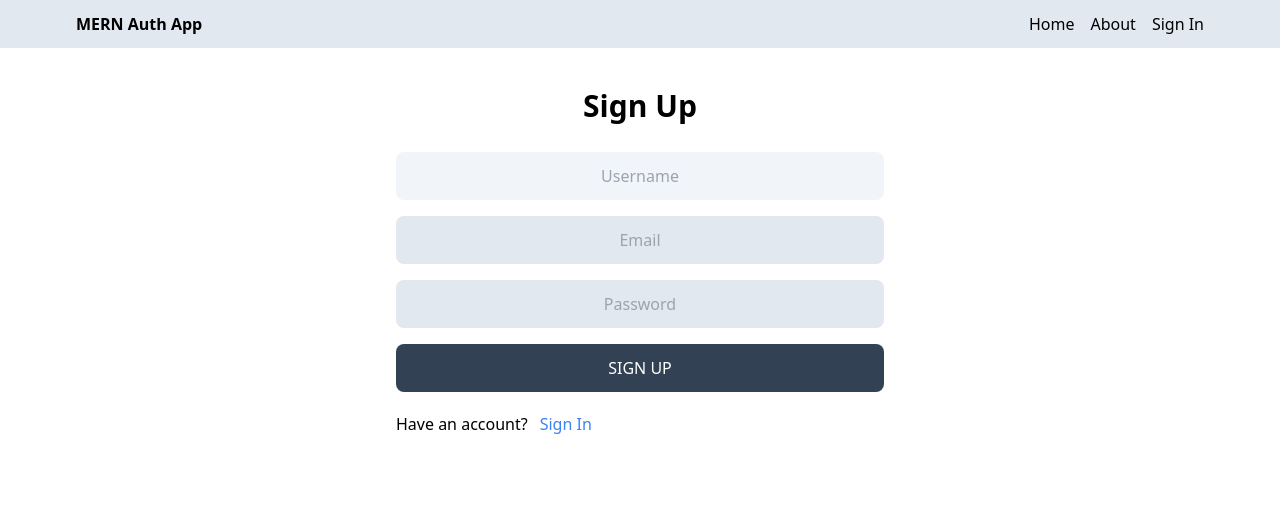
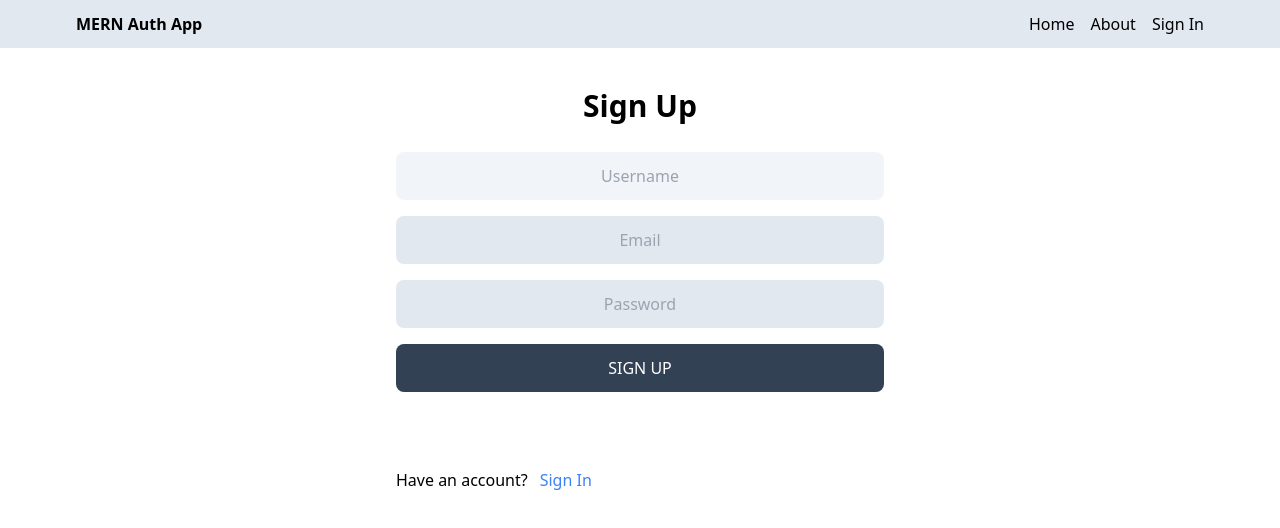
Before and after one commit to tesfaTMH/mern-auth2, a React (Vite) app in the folder frontend/: page /sign-up in a window 1280 px wide. Shown: the top 528 px of the page. Built offline with nearby package versions, Linux system fonts and the light colour scheme.

Commit message:
Frontend signup functionality updated to handle user registration

```diff
--- a/frontend/src/pages/SignUp.jsx
+++ b/frontend/src/pages/SignUp.jsx
@@ -1,17 +1,50 @@
-import React from "react";
+import React, { useState } from "react";
 import { Link } from "react-router-dom";
 
 const SignUp = () => {
+  const [signupFormData, setSignupFormData] = useState({});
+  const [error, setError] = useState(false);
+  const [loading, setLoading] = useState(false);
+
+  const handleChange = (e) => {
+    setSignupFormData({ ...signupFormData, [e.target.id]: e.target.value });
+  };
+
+  const handleSubmit = async (e) => {
+    e.preventDefault();
+    try {
+      setError(false);
+      setLoading(true);
+      const res = await fetch("/api/auth/signup", {
+        method: "POST",
+        headers: {
+          "Content-Type": "application/json",
+        },
+        body: JSON.stringify(signupFormData),
+      });
+      const data = await res.json();
+      setLoading(false);
+      if (!data.success) {
+        setError(true);
+        return;
+      }
+    } catch (err) {
+      setLoading(false);
+      setError(true);
+    }
+  };
+
   return (
     <div className="p-3 max-w-lg mx-auto">
       <h1 className="text-3xl text-center font-semibold my-7">Sign Up</h1>
-      <form className="flex flex-col gap-4">
+      <form onSubmit={handleSubmit} className="flex flex-col gap-4">
         <input
           type="text"
           placeholder="Username"
           id="username"
           className="bg-slate-100 text-center p-3
           rounded-lg"
+          onChange={handleChange}
         />
         <input
           type="email"
@@ -19,6 +52,7 @@ const SignUp = () => {
           id="email"
           className="bg-slate-200 text-center p-3
           rounded-lg"
+          onChange={handleChange}
         />
         <input
           type="password"
@@ -26,10 +60,15 @@ const SignUp = () => {
           id="password"
           className="bg-slate-200 text-center p-3
           rounded-lg"
+          onChange={handleChange}
         />
-        <button className="bg-slate-700 text-white p-3 rounded-lg uppercase hover:opacity-95 disabled:opacity-80">
-          Sign Up
+        <button
+          disabled={loading}
+          className="bg-slate-700 text-white p-3 rounded-lg uppercase hover:opacity-95 disabled:opacity-80"
+        >
+          {loading ? "Loading..." : "Sign Up"}
         </button>
+        <p className="my-5 text-red-600">{error && "Something went wrong"}</p>
       </form>
       <div className="flex gap-3 mt-5">
         <p>Have an account?</p>
```
